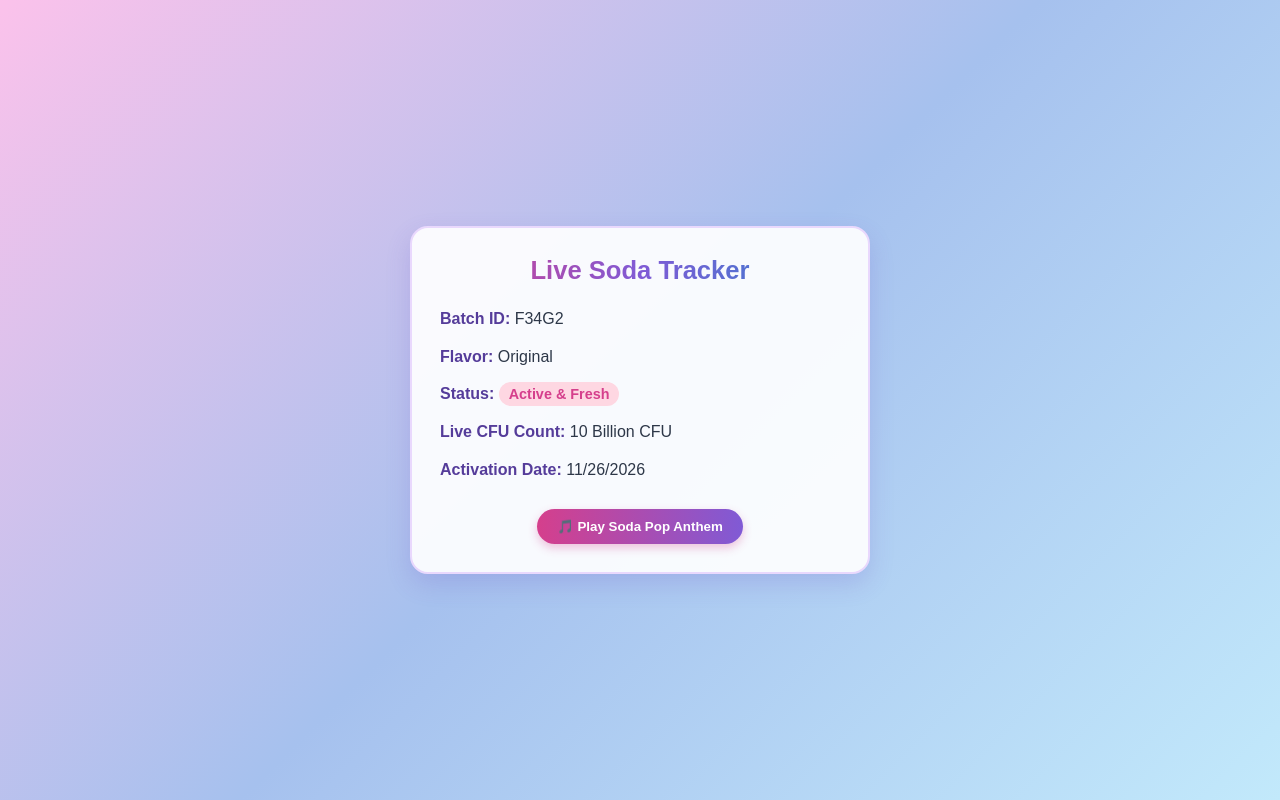
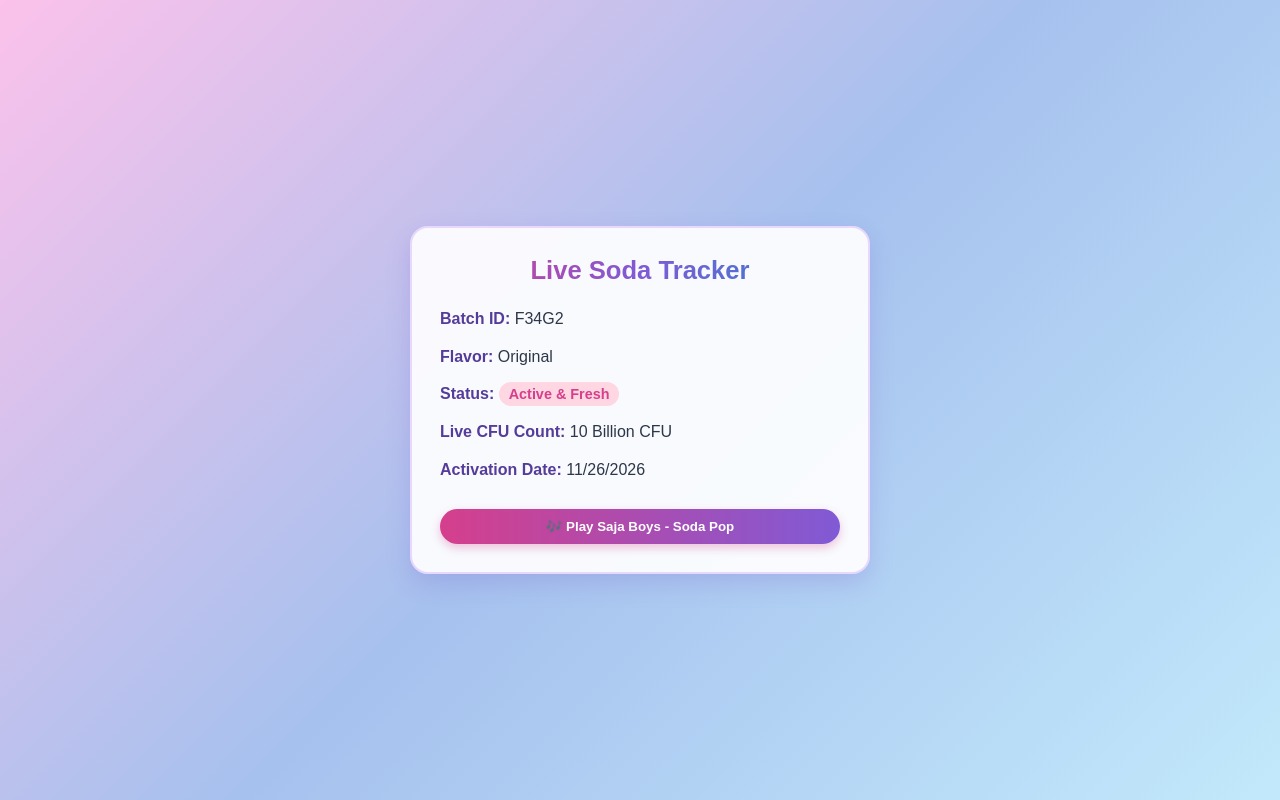
Before and after one commit to berryzafreen-spec/Soda, a plain HTML site: page index.html in a window 1280 px wide. Drawn offline with Linux system fonts and the light colour scheme.

Commit message:
Update index.html

```diff
--- a/index.html
+++ b/index.html
@@ -60,6 +60,7 @@
             cursor: pointer;
             margin-top: 15px;
             box-shadow: 0 4px 10px rgba(213, 63, 140, 0.3);
+            width: 100%;
         }
     </style>
 </head>
@@ -73,27 +74,33 @@
         <p><strong>Live CFU Count:</strong> 10 Billion CFU</p>
         <p><strong>Activation Date:</strong> <span id="date">Loading...</span></p>
 
-        <button class="music-btn" onclick="playSodaSong()">🎵 Play Soda Pop Anthem</button>
+        <!-- Embedded YouTube Audio for Saja Boys - Soda Pop -->
+        <button class="music-btn" onclick="toggleMusic()">🎶 Play Saja Boys - Soda Pop</button>
     </div>
 
-    <!-- Hidden audio element using a cheerful synthpop/pop beat audio loop -->
-    <audio id="sodaSong" loop>
-        <source src="https://actions.google.com/sounds/v1/ambiences/coffee_shop.ogg" type="audio/ogg">
-    </audio>
+    <div id="player-container" style="display:none;">
+        <iframe id="ytPlayer" width="0" height="0" src="https://www.youtube.com/embed/_uu_izpVSEc?enablejsapi=1&autoplay=0" allow="autoplay"></iframe>
+    </div>
 
     <script>
         // Automatically display current date
         document.getElementById('date').innerText = new Date().toLocaleDateString();
 
-        function playSodaSong() {
-            var music = document.getElementById('sodaSong');
+        let isPlaying = false;
+        function toggleMusic() {
+            var iframe = document.getElementById('ytPlayer');
             var btn = document.querySelector('.music-btn');
-            if (music.paused) {
-                music.play();
-                btn.innerText = "⏸️ Pause Soda Pop Anthem";
+
+            if (!isPlaying) {
+                // Reload iframe with autoplay enabled
+                iframe.src = "https://www.youtube.com/embed/_uu_izpVSEc?enablejsapi=1&autoplay=1";
+                btn.innerText = "⏸️ Pause Soda Pop Song";
+                isPlaying = true;
             } else {
-                music.pause();
-                btn.innerText = "🎵 Play Soda Pop Anthem";
+                // Stop music by resetting src without autoplay
+                iframe.src = "https://www.youtube.com/embed/_uu_izpVSEc?enablejsapi=1&autoplay=0";
+                btn.innerText = "🎶 Play Saja Boys - Soda Pop";
+                isPlaying = false;
             }
         }
     </script>
```
